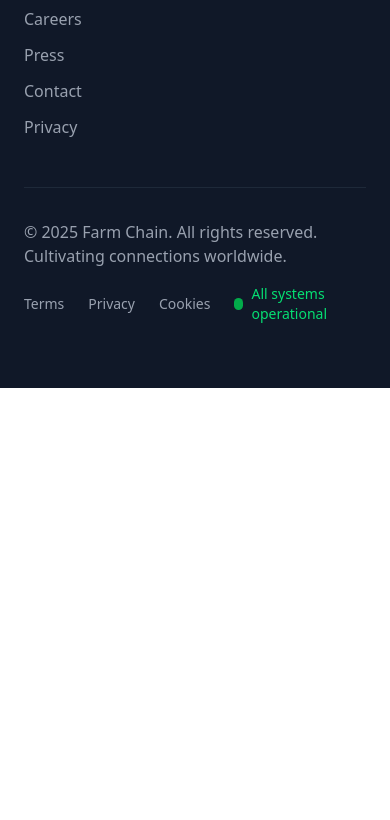
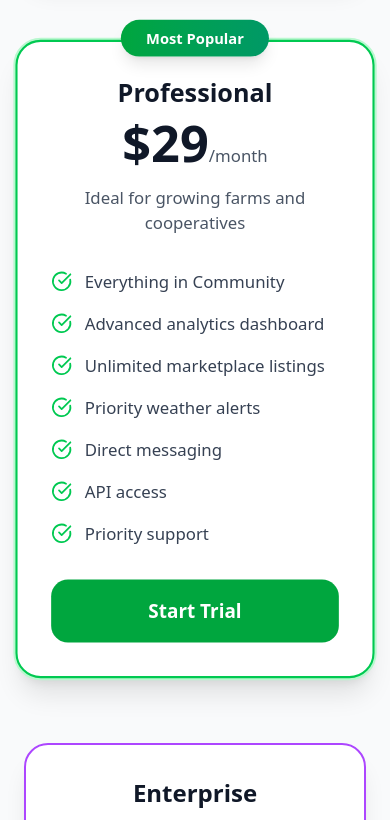
Before and after one commit to Pero4l/Farm-chain, a Next.js app: page /pricing-section in a window 390 px wide. Shown: the part 885-1705 px from the top of the page. Before the commit the page ends 1273 px from the top, so only its background shows below. Built offline with nearby package versions, Linux system fonts and the light colour scheme.

Commit message:
added the pricing section, but i will comment it after i view it on my mobile for now

```diff
--- a/app/page.tsx
+++ b/app/page.tsx
@@ -5,6 +5,7 @@ import FarmChain from "./components/farmchain2";
 import HeroPage from "./hero-section/page";
 import FeaturePage from "./feature-section/page";
 import TestimonialPage from "./testimonials-section/page";
+import PricingPage from "./pricing-section/page";
 
 
 export default function Home() {
@@ -13,6 +14,7 @@ export default function Home() {
       <HeroPage/>
       <FeaturePage/>
       <TestimonialPage/>
+      <PricingPage/>
 
       {/* <HomePage/> */}
 
--- a/app/pricing-section/page.tsx
+++ b/app/pricing-section/page.tsx
@@ -1,9 +1,114 @@
 import React from 'react'
+import {
+  CheckCircle
+} from 'lucide-react';
 
 const PricingPage = () => {
+
+    const plans = [
+    {
+      name: "Community",
+      price: "Free",
+      description: "Perfect for small-scale farmers getting started",
+      features: [
+        "Basic community access",
+        "Weather updates",
+        "5 marketplace listings/month",
+        "Standard support",
+        "Mobile app access"
+      ],
+      color: "border-gray-300",
+      buttonColor: "bg-gray-600 hover:bg-gray-700"
+    },
+    {
+      name: "Professional",
+      price: "$29/month",
+      description: "Ideal for growing farms and cooperatives",
+      features: [
+        "Everything in Community",
+        "Advanced analytics dashboard",
+        "Unlimited marketplace listings",
+        "Priority weather alerts",
+        "Direct messaging",
+        "API access",
+        "Priority support"
+      ],
+      color: "border-green-500 ring-2 ring-green-200",
+      buttonColor: "bg-green-600 hover:bg-green-700",
+      popular: true
+    },
+    {
+      name: "Enterprise",
+      price: "$99/month",
+      description: "For large commercial operations",
+      features: [
+        "Everything in Professional",
+        "Custom integrations",
+        "Dedicated account manager",
+        "Advanced market insights",
+        "White-label options",
+        "24/7 phone support",
+        "Custom training sessions"
+      ],
+      color: "border-purple-500",
+      buttonColor: "bg-purple-600 hover:bg-purple-700"
+    }
+  ];
+
   return (
     <div>
+        {/* Pricing Section */}
+      <section id="pricing" className="py-20 bg-gray-50">
+        <div className="max-w-7xl mx-auto px-6">
+          <div className="text-center mb-16">
+            <h2 className="text-4xl lg:text-5xl font-black text-gray-900 mb-6">
+              Choose Your
+              <br />
+              <span className="bg-gradient-to-r from-green-600 to-blue-600 bg-clip-text text-transparent">
+                Growth Plan
+              </span>
+            </h2>
+            <p className="text-xl text-gray-600 max-w-3xl mx-auto">
+              Start free and scale as your farm grows. Every plan includes our core community features.
+            </p>
+          </div>
 
+          <div className="grid md:grid-cols-3 gap-20 max-w-5xl mx-auto">
+            {plans.map((plan, index) => (
+              <div key={index} className={`relative bg-white rounded-3xl shadow-xl border-2 ${plan.color} p-8 hover:shadow-2xl transition-all duration-300 ${plan.popular ? 'transform scale-105' : 'hover:scale-105'}`}>
+                {plan.popular && (
+                  <div className="absolute -top-4 left-1/2 transform -translate-x-1/2">
+                    <span className="bg-gradient-to-r from-green-600 to-emerald-600 text-white px-6 py-2 rounded-full text-sm font-bold shadow-lg">
+                      Most Popular
+                    </span>
+                  </div>
+                )}
+                <div className="text-center mb-8">
+                  <h3 className="text-2xl font-bold text-gray-900 mb-2">{plan.name}</h3>
+                  <div className="mb-4">
+                    <span className="text-5xl font-black text-gray-900">{plan.price.split('/')[0]}</span>
+                    {plan.price.includes('/') && <span className="text-gray-600">/{plan.price.split('/')[1]}</span>}
+                  </div>
+                  <p className="text-gray-600">{plan.description}</p>
+                </div>
+
+                <div className="space-y-4 mb-8">
+                  {plan.features.map((feature, featureIndex) => (
+                    <div key={featureIndex} className="flex items-center space-x-3">
+                      <CheckCircle className="w-5 h-5 text-green-500 flex-shrink-0" />
+                      <span className="text-gray-700">{feature}</span>
+                    </div>
+                  ))}
+                </div>
+
+                <button className={`w-full ${plan.buttonColor} text-white py-4 rounded-2xl font-bold text-lg transition-all duration-300 hover:shadow-xl hover:scale-105`}>
+                  {plan.name === 'Community' ? 'Start Free' : 'Start Trial'}
+                </button>
+              </div>
+            ))}
+          </div>
+        </div>
+      </section>
     </div>
   )
 }
--- a/app/testimonials-section/page.tsx
+++ b/app/testimonials-section/page.tsx
@@ -1,6 +1,6 @@
 'use client'
 import React from 'react'
-import { useState } from 'react';
+import { useState, useEffect } from 'react';
 import {
   CheckCircle, Star
 } from 'lucide-react';
@@ -42,6 +42,14 @@ const testimonials = [
       farmSize: "2,500 acres"
     }
   ];
+
+  useEffect(() => {
+      const interval = setInterval(() => {
+        setCurrentTestimonial((prev) => (prev + 1) % testimonials.length);
+      }, 5000);
+      return () => clearInterval(interval);
+    }, []);
+
 
 
   return (
```
